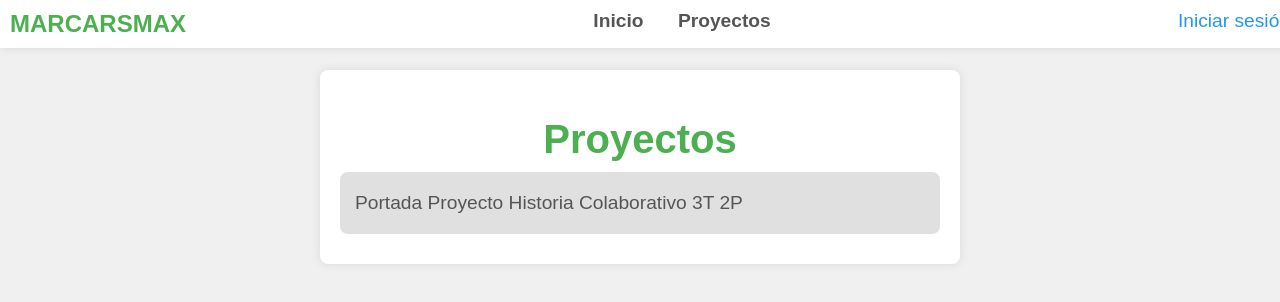
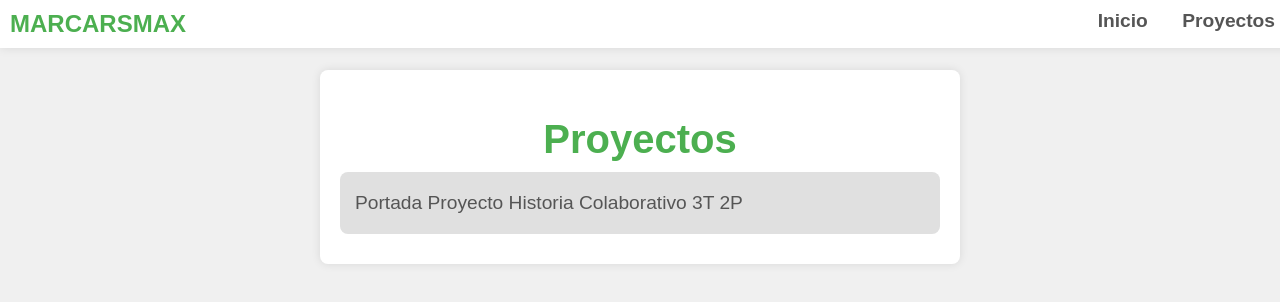
Before and after one commit to marcasmax/marcasmax_html.github.io, a plain HTML site: page proyectos.html in a window 1280 px wide. Drawn offline with Linux system fonts and the light colour scheme.

Commit message:
Update proyectos.html

```diff
--- a/proyectos.html
+++ b/proyectos.html
@@ -81,11 +81,6 @@
             color: #4CAF50;
             font-weight: bold;
         }
-        .nav .login {
-            font-size: 1.2em;
-            color: #2196F3;
-            cursor: pointer;
-        }
         .project-card {
             background-color: #e0e0e0;
             padding: 15px;
@@ -103,20 +98,8 @@
         function checkLogin() {
             var user = localStorage.getItem('user');
             if (user) {
-                document.getElementById('loginButton').style.display = 'none';
                 document.getElementById('username').textContent = user;
                 document.getElementById('username').style.display = 'block';
-            }
-        }
-
-        function login() {
-            var user = prompt("Ingrese su nombre de usuario:");
-            var pass = prompt("Ingrese su contraseña:");
-            if (user === "marcasmax" && pass === "Marcasmax2011") {
-                localStorage.setItem('user', user);
-                checkLogin();
-            } else {
-                alert("Usuario o contraseña incorrectos");
             }
         }
 
@@ -130,7 +113,6 @@
             <a href="index.html">Inicio</a>
             <a href="proyectos.html">Proyectos</a>
         </div>
-        <div class="login" id="loginButton" onclick="login()">Iniciar sesión</div>
         <div class="login" id="username" style="display: none;"></div>
     </div>
     <div class="container">
```
